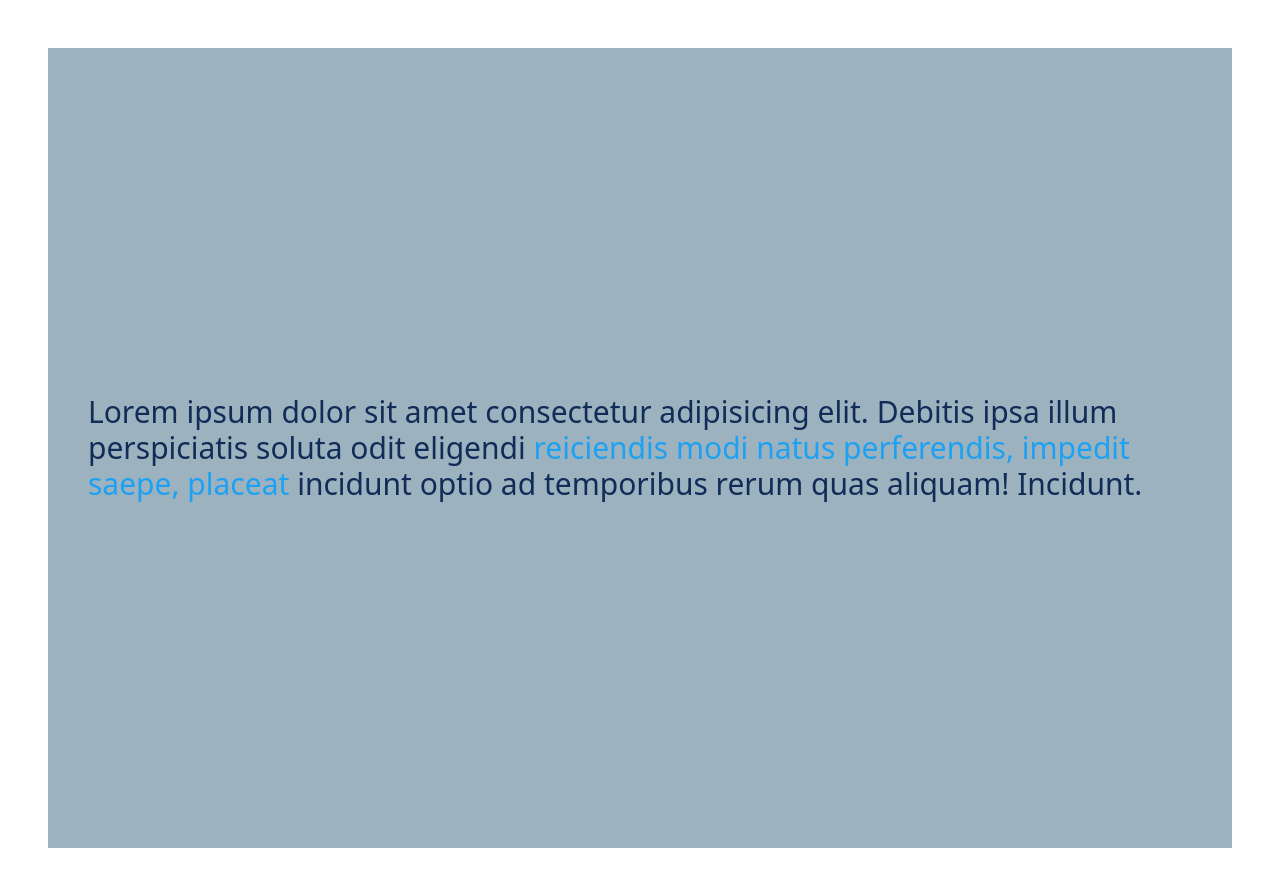
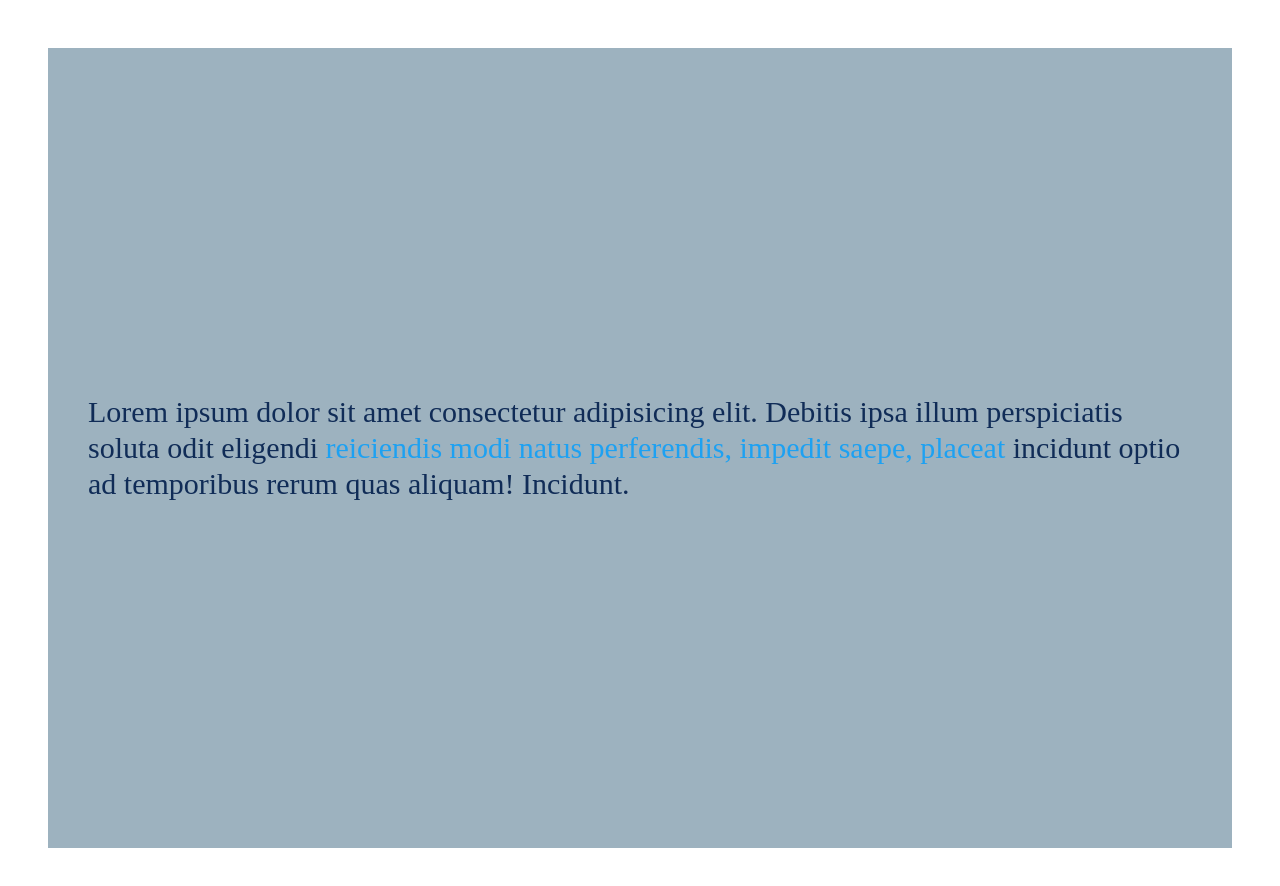
Before and after one commit to aradsheybak/tailwind_course, a React (Vite) app: page / in a window 1280 px wide. Shown: the top 886 px of the page. Built offline with nearby package versions, Linux system fonts and the light colour scheme.

Commit message:
add custom font to website

```diff
--- a/src/index.css
+++ b/src/index.css
@@ -1,3 +1,7 @@
 @tailwind base;
 @tailwind components;
 @tailwind utilities;
+
+*{
+  font-family: 'Times New Roman', Times, serif;
+}
```
Also changed, not shown: 1 other file (tests, documents, lock files or other folders).
